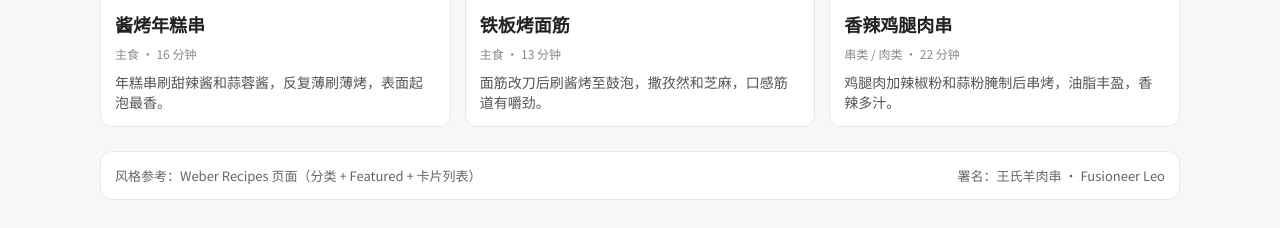
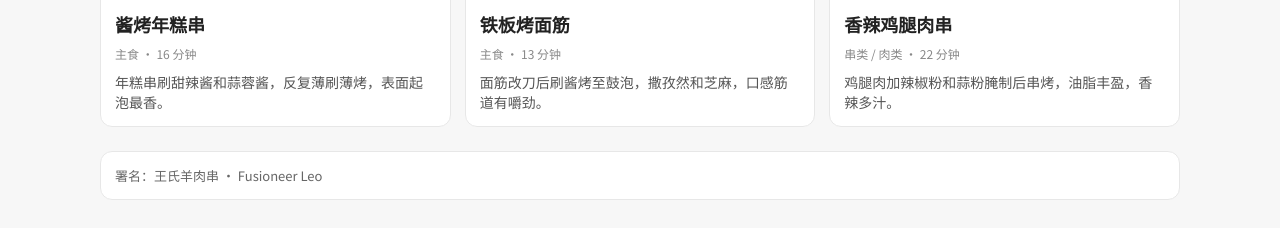
Before and after one commit to fishfusion/fusionbbq, a plain HTML site: page index.html in a window 1280 px wide. Shown: the part 2865-3093 px from the top of the page. Drawn offline with Linux system fonts and the light colour scheme.

Commit message:
Update footer and content cleanup

```diff
--- a/index.html
+++ b/index.html
@@ -751,7 +751,6 @@
     </section>
 
     <div class="footer reveal">
-      <span>风格参考：Weber Recipes 页面（分类 + Featured + 卡片列表）</span>
       <span>署名：王氏羊肉串 · Fusioneer Leo</span>
     </div>
   </div>
```
